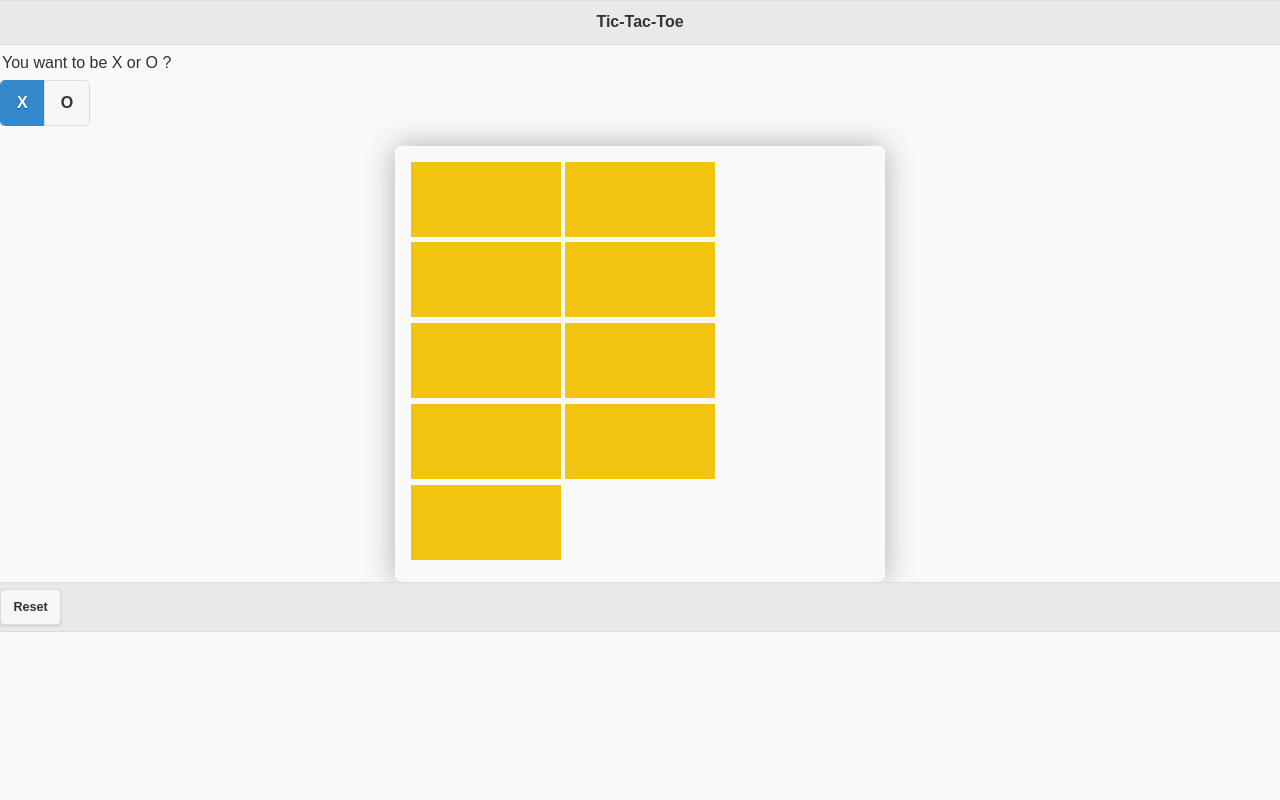
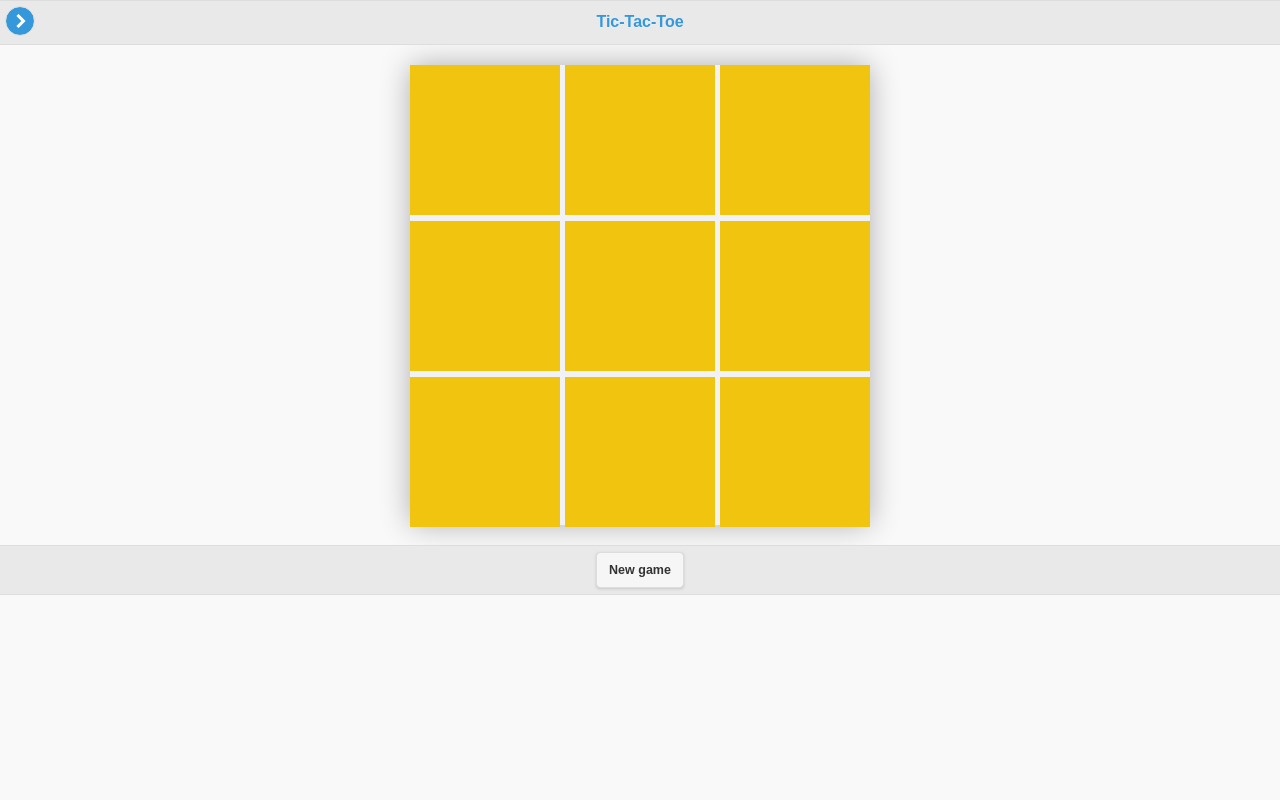
Before and after one commit to corentinclo/tictactoe, a PHP site: page / in a window 1280 px wide. Run offline with PHP 8.4, Linux system fonts and the light colour scheme; some libraries are stand-ins or nearby versions.

Commit message:
ça avance

```diff
--- a/index.php
+++ b/index.php
@@ -11,36 +11,35 @@
   <script src="jquery.mobile-1.4.5.min.js"></script>
 </head>
 <body>
-<div data-role="page">
+<div data-role="page" id="main_page" data-url="main_page">
+
   	<div data-role="header" id="title">
   		<h1>Tic-Tac-Toe</h1>
-	</div>
-<div>
-<form>
+      <a href="#left-panel" data-icon="carat-r" data-iconpos="notext" data-shadow="false" data-iconshadow="false" class="ui-nodisc-icon">Settings</a>
+  	</div><!-- /header -->
+
+    <div role="main" class="ui-content" id="game">
+     	<canvas class="case" id="1"></canvas><canvas class="case" id="2"></canvas><canvas class="case" id="3"></canvas>
+     	<canvas class="case" id="4"></canvas><canvas class="case" id="5"></canvas><canvas class="case" id="6"></canvas>
+     	<canvas class="case" id="7"></canvas><canvas class="case" id="8"></canvas><canvas class="case" id="9"></canvas>
+    </div><!-- /content -->
+
+    <div data-role="panel" id="left-panel" data-theme="b">
+        <a href="#" data-rel="close" class="ui-btn ui-corner-all ui-shadow ui-mini ui-btn-inline ui-icon-delete ui-btn-icon-left ui-btn-right">Close Settings</a>
+        <form id="player_form">
           <fieldset data-role="controlgroup" data-type="horizontal">
-        <legend>You want to be X or O ?</legend>
-        <input name="radio-choice-h-2" id="radio-choice-h-2a" value="X" checked="checked" type="radio">
+              <legend>X or O ?</legend>
+              <input name="radio-choice-h-2" id="radio-choice-h-2a" value="X" type="radio">
               <label for="radio-choice-h-2a">X</label>
-        <input name="radio-choice-h-2" id="radio-choice-h-2b" value="O" type="radio">
+              <input name="radio-choice-h-2" id="radio-choice-h-2b" value="O" checked="checked" type="radio">
               <label for="radio-choice-h-2b">O</label>
           </fieldset>
         </form>
-</div>
-    <div role="main" class="ui-content" id="game">
-     	<canvas class="case" id="1"></canvas>
-     	<canvas class="case" id="2"></canvas>
-     	<canvas class="case" id="3"></canvas>
-     	<canvas class="case" id="4"></canvas>
-     	<canvas class="case" id="5"></canvas>
-     	<canvas class="case" id="6"></canvas>
-     	<canvas class="case" id="7"></canvas>
-     	<canvas class="case" id="8"></canvas>
-     	<canvas class="case" id="9"></canvas>
-    </div>
+    </div><!-- /panel -->
 
-	<div data-role="footer">
-		<button class="ui-shadow ui-btn ui-corner-all" id="reset_button">Reset</button>
-	</div>
+  	<div data-role="footer" class="footer">
+  		<button class="ui-shadow ui-btn ui-corner-all" id="new-game-button">New game</button>
+  	</div><!-- /footer -->
 </div>
 </body>
 </html>
--- a/main.js
+++ b/main.js
@@ -1,11 +1,11 @@
 $( document ).ready(function() {
 
-	/*Set the size*/
+	// X or O by default
+    var player = 'O';
+    var computer = 'X';
 
-
-
-	/* The player has the cross X */
-
+    console.log("player: "+player);
+    console.log("computer: "+computer);
 	// Table of filled cases
 	var game = [];
 	for (i = 1; i<10; i++) {
@@ -24,24 +24,47 @@ $( document ).ready(function() {
     var x = cases[1].width / 2;
     var y = cases[1].height / 2;
 
+    /*Set the size*/
+    var set_size = function() {
+        // game
+        var game_width = $('#game').width();
+        $('#game').height(game_width);
+
+        // cases
+        var max_width = Math.floor((game_width-10)/3);
+        $('.case').css('max-width', max_width);
+        $('.case').height($('.case').width());
+
+        // 3,6,9 margin-right
+        $('#3').css('margin-right', '0px');
+        $('#6').css('margin-right', '0px');
+        $('#9').css('margin-right', '0px');
+
+    }
+    $(window).load(set_size);
+
+    $(window).resize(set_size);
+
     // The human play
     $(".case").click(function() {
     	var id = $(this).attr('id');
     	if (!is_filled(id)){
 	    	place(2, id);
-	    	draw('O',id);
+            console.log("player: "+player);
+            console.log("computer: "+computer);
+	    	draw(player,id);
 	    	filledO[id] = true;
 	    	turn += 1;
 	    	var result = is_game_over();
-	    	if (result == 2){alert("O win!");}
+	    	if (result == 2){alert(player+" win!");}
 	    	else if (result == 3) {alert("It's a draw!");}
 	    	else{
 		    	minimax(0,1);
-		    	draw('X', computer_move);
+		    	draw(computer, computer_move);
 		    	place(1, computer_move);
 		    	filledX[computer_move] = true;
 		    	var result = is_game_over();
-		    	if (result == 1){alert("X win!");}
+		    	if (result == 1){alert(computer+" win!");}
 		    	else if (result == 3) {alert("It's a draw!");}
 		    }
 	    }
@@ -52,7 +75,7 @@ $( document ).ready(function() {
     }
 
     function draw (letter, acase){
-    	context[acase].font = '80pt Arial';
+        context[acase].font = '80pt Arial';
 	    context[acase].textAlign = 'center';
 	    context[acase].textBaseline = 'middle';
 		context[acase].fillStyle = '#3498db';
@@ -151,7 +174,7 @@ $( document ).ready(function() {
                 max = Math.max(current_score, max);
 
                 if(depth == 0) {
-                	console.log("Score for position "+value+" = "+current_score);
+                	//console.log("Score for position "+value+" = "+current_score);
                 }
 
                 if(current_score >= 0){
@@ -191,7 +214,7 @@ $( document ).ready(function() {
     }
 
 	// Reset the game
-	$("#reset_button").click(function() {
+	$("#new-game-button").click(function() {
 		game = [];
 		filledX = [];
 		filledO = [];
@@ -202,6 +225,28 @@ $( document ).ready(function() {
 			filledO[i] = false;
 			filledX[i] = false;
 		}
+        player = $('input[name=radio-choice-h-2]:checked', '#player_form').val();
+        if (player == 'X'){
+            computer = 'O';
+        }else{
+            computer = 'X';
+        }
+        console.log("player: "+player);
+        console.log("computer: "+computer);
 	});
+
+    // panel swipe left
+    $( document ).on( "pagecreate", "#main_page", function() {
+        $( document ).on( "swiperight", "#main_page", function( e ) {
+            // We check if there is no open panel on the page because otherwise
+            // a swipe to close the left panel would also open the right panel (and v.v.).
+            // We do this by checking the data that the framework stores on the page element (panel: open).
+            if ( $( ".ui-page-active" ).jqmData( "panel" ) !== "open" ) {
+                if ( e.type === "swiperight" ) {
+                    $( "#left-panel" ).panel( "open" );
+                }
+            }
+        });
+    });
 });
 //End
--- a/style.css
+++ b/style.css
@@ -1,22 +1,33 @@
 body{
+    -webkit-user-select: none;
+    -moz-user-select: none;
+    -ms-user-select: none;
+    user-select: none;
 	background-color: rgb(241, 242, 246);
-	color: blue;
 }
 #title{
-	text-align: center;
+	color: #3498db;
 }
 #game{
     box-shadow: 0px 0px 30px rgba(0,0,0,0.3);
+    background-color: rgb(241, 242, 246);
     border-radius: 6px;
-    border-color: rgb(241, 242, 246);
     margin-top: 20px;
+    margin-bottom: 20px;
     margin-left: auto;
     margin-right: auto;
-    max-width:458px;
-    max-height:458px;
+    max-width:460px;
+    padding: 0;
+    overflow-x: visible;
 }
 .case{
 	background-color: #f1c40f;
-	max-width:150px;
-	max-height:150px;
+    margin-right: 5px;
 }
+.footer{
+    text-align: center;
+    color: #3498db;
+}
+#title a{
+    background-color: #3498db;
+}
```
Also changed, not shown: images/ajax-loader.gif (added). Lines whose indentation alone changed are shown as unchanged.
